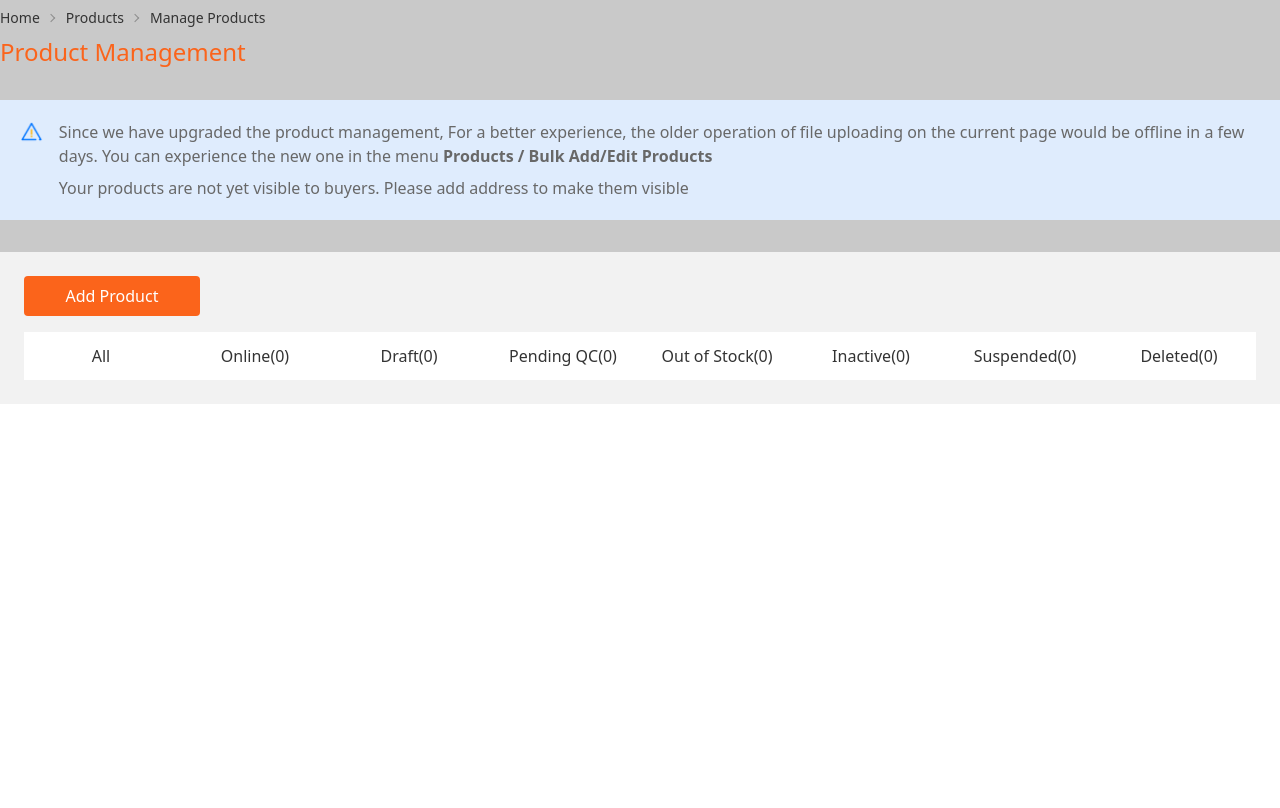
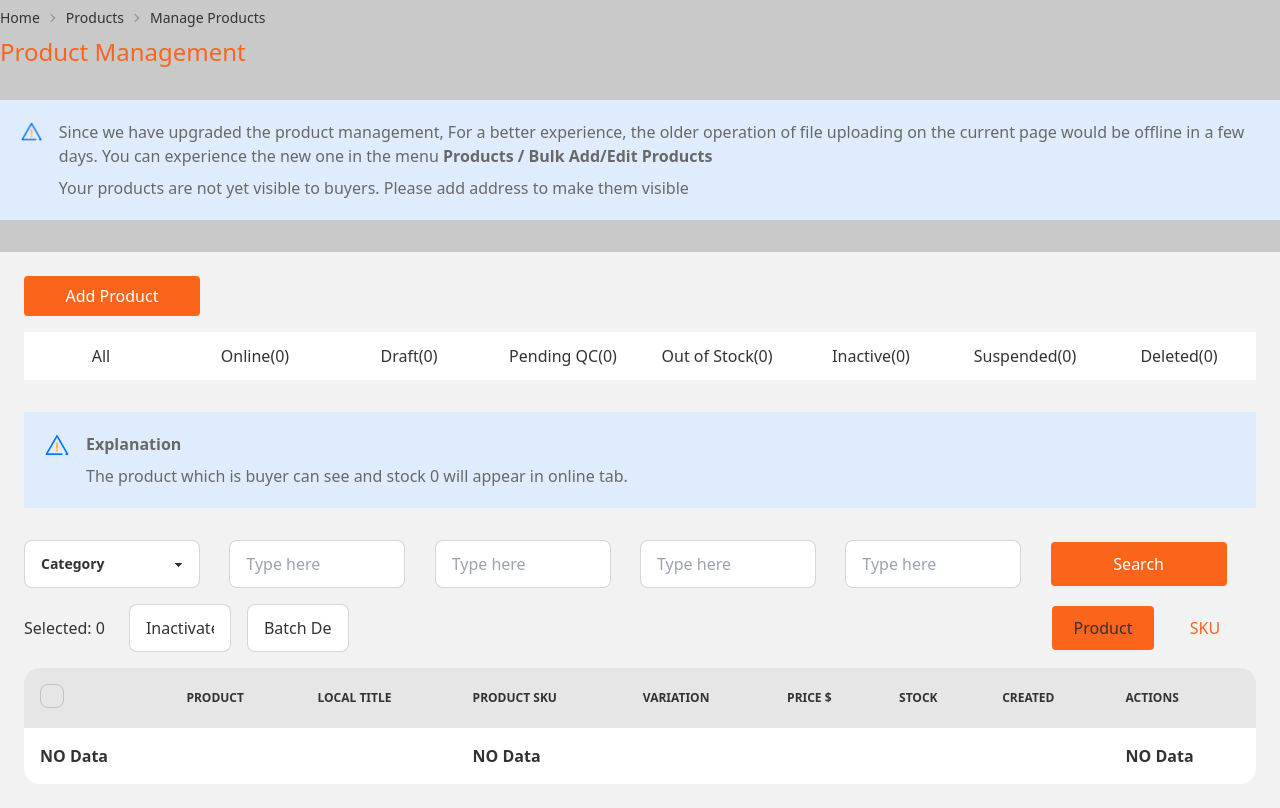
Before and after one commit to kowsar-mahmud-remon/Frontend-2, a Next.js app: page /Products/Manageproduct in a window 1280 px wide. Built offline with nearby package versions, Linux system fonts and the light colour scheme.

Commit message:
product-management-update

```diff
--- a/pages/Products/Manageproduct.js
+++ b/pages/Products/Manageproduct.js
@@ -63,7 +63,109 @@ const Manageproduct = () => {
                             </div>
                         ))}
                     </div>
+
+                    <div className='bg-[#DFECFD] flex p-5 my-8'>
+                        <div className='pr-4'>
+                            <Image
+                                src={exclaimation}
+                                alt="exclaimation"
+                                width="26"
+                                height="26"
+                            />
+                        </div>
+                        <div className='text-[#686868]'>
+                            <p className='pb-2'><strong>Explanation</strong></p>
+                            <p>The product which is buyer can see and stock 0 will appear in online tab.</p>
+                        </div>
+                    </div>
+
+                    <div className='grid grid-cols-6 items-center'>
+                        <div className='w-[176px]'>
+                            <select className="select select-bordered w-[176px]">
+                                <option disabled selected>Category</option>
+                                <option> Apple</option>
+                                <option> Orange</option>
+                                <option> Tomato</option>
+                            </select>
+                        </div>
+                        <input type="text" placeholder="Type here" className="input input-bordered w-[176px]" />
+                        <input type="text" placeholder="Type here" className="input input-bordered w-[176px]" />
+                        <input type="text" placeholder="Type here" className="input input-bordered w-[176px]" />
+                        <input type="text" placeholder="Type here" className="input input-bordered w-[176px]" />
+                        <button type="submit" placeholder="Type here" className="h-[44px] rounded w-[176px] bg-[#FB641B] hover:bg-[#ce4e0e] text-white font-medium cursor-pointer" >Search</button>
+                    </div>
+
+                    <div className='flex justify-between my-4 items-center'>
+                        <div className='flex items-center'>
+                            <p className='mr-6'>Selected: 0</p>
+                            <input type="text" placeholder="Type here" className="input input-bordered w-[102px] mr-4" value="Inactivate" />
+                            <input type="text" placeholder="Type here" className="input input-bordered w-[102px]" value="Batch Delete" />
+                        </div>
+
+                        <div>
+                            <div className="btn-group">
+                                <button className="bg-[#FB641B] hover:bg-[#ce4e0e] w-[102px] h-[44px] rounded">Product</button>
+                                <button className=" text-[#FB641B] hover:bg-[#ce4e0e] hover:text-white w-[102px] h-[44px] rounded">SKU</button>
+                            </div>
+                        </div>
+                    </div>
+
+                    <div className="overflow-x-auto w-full">
+                        <table className="table w-full">
+                            <thead>
+                                <tr>
+                                    <th>
+                                        <label>
+                                            <input type="checkbox" className="checkbox" />
+                                        </label>
+                                    </th>
+                                    <th>Product</th>
+                                    <th>Local Title</th>
+                                    <th>Product SKU</th>
+                                    <th>Variation</th>
+                                    <th>Price $</th>
+                                    <th>Stock</th>
+                                    <th>Created</th>
+                                    <th>Actions</th>
+                                </tr>
+                            </thead>
+                            <tbody>
+
+                                <tr>
+                                    <th>
+                                        NO Data
+                                    </th>
+                                    <td>
+
+                                    </td>
+                                    <td>
+                                    </td>
+                                    <th>
+                                        NO Data
+                                    </th>
+                                    <th>
+
+                                    </th>
+                                    <th>
+
+                                    </th>
+                                    <th>
+
+                                    </th>
+                                    <th>
+
+                                    </th>
+                                    <th>
+                                        NO Data
+                                    </th>
+                                </tr>
+                            </tbody>
+
+                        </table>
+                    </div>
                 </div>
+
+
             </div>
         </section>
     );
```
